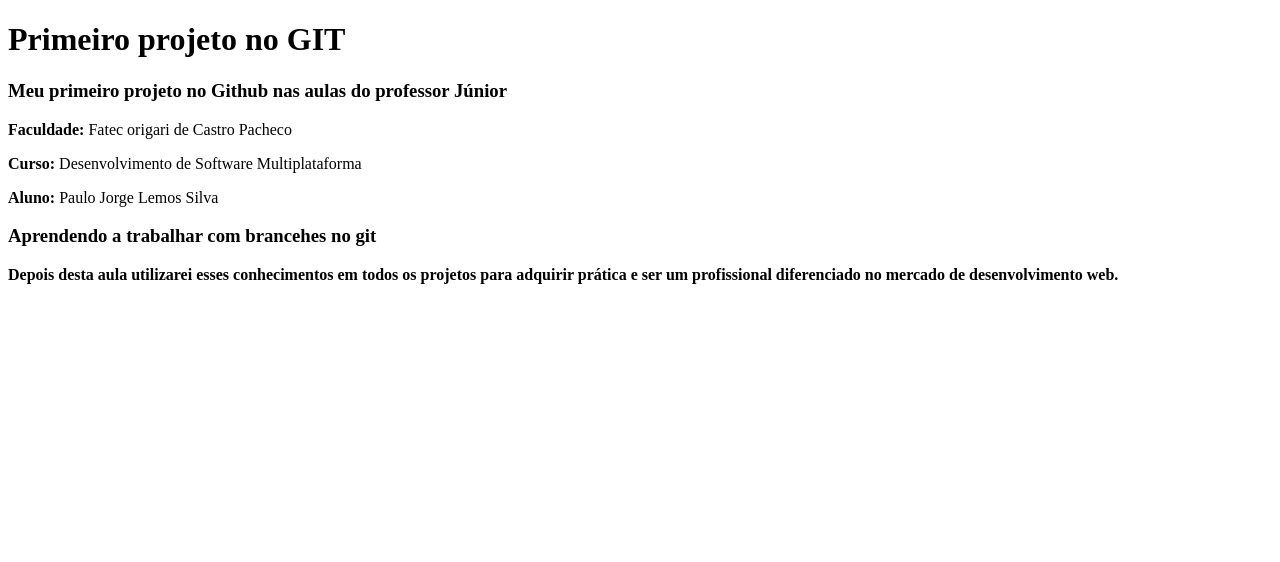
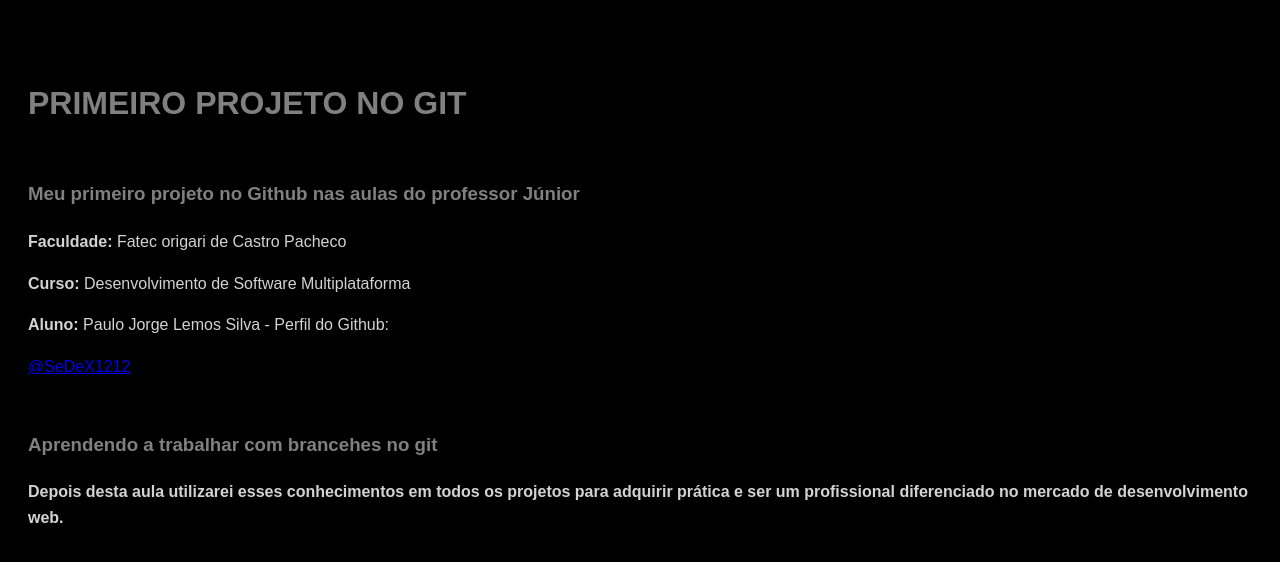
Before and after one commit to SeDeX1212/primeiro-projeto-git, a plain HTML site: page index.html in a window 1280 px wide. Drawn offline with Linux system fonts and the light colour scheme.

Commit message:
adicionado estilo.css no projeto

```diff
--- /dev/null
+++ b/estilo.css
@@ -0,0 +1,17 @@
+body {
+    font-family: Arial, Helvetica, sans-serif;
+    background-color: black;
+    color: lightgrey;
+    line-height: 1.6;
+    padding: 20px;
+}
+
+h1 {
+    font-size: 2em;
+    text-transform: uppercase;
+}
+
+h1,h3{
+    color: gray;
+    margin: 50px 0 20px;
+}
--- a/index.html
+++ b/index.html
@@ -5,18 +5,21 @@
     <meta charset="UTF-8">
     <meta name="viewport" content="width=, initial-scale=1.0">
     <title>Primeiro projeto GIT</title>
+    <link rel="stylesheet" href="estilo.css">
 </head>
 
 <body>
     <h1>Primeiro projeto no GIT</h1>
     <h3>Meu primeiro projeto no Github nas aulas do professor Júnior</h3>
+
     <p><b>Faculdade:</b> Fatec origari de Castro Pacheco</p>
     <p><b>Curso:</b> Desenvolvimento de Software Multiplataforma</p>
-    <p><b>Aluno:</b> Paulo Jorge Lemos Silva</p>
+    <p><b>Aluno:</b> Paulo Jorge Lemos Silva - Perfil do Github:</p>
+    <a href="https://github.com/SeDeX1212">@SeDeX1212</a>
 
     <h3>Aprendendo a trabalhar com brancehes no git</h3>
     <p><b>Depois desta aula utilizarei esses conhecimentos em todos os projetos para adquirir prática
-        e ser um profissional diferenciado no mercado de desenvolvimento web. </b> </p>
+            e ser um profissional diferenciado no mercado de desenvolvimento web. </b> </p>
 
 </body>
 
```
